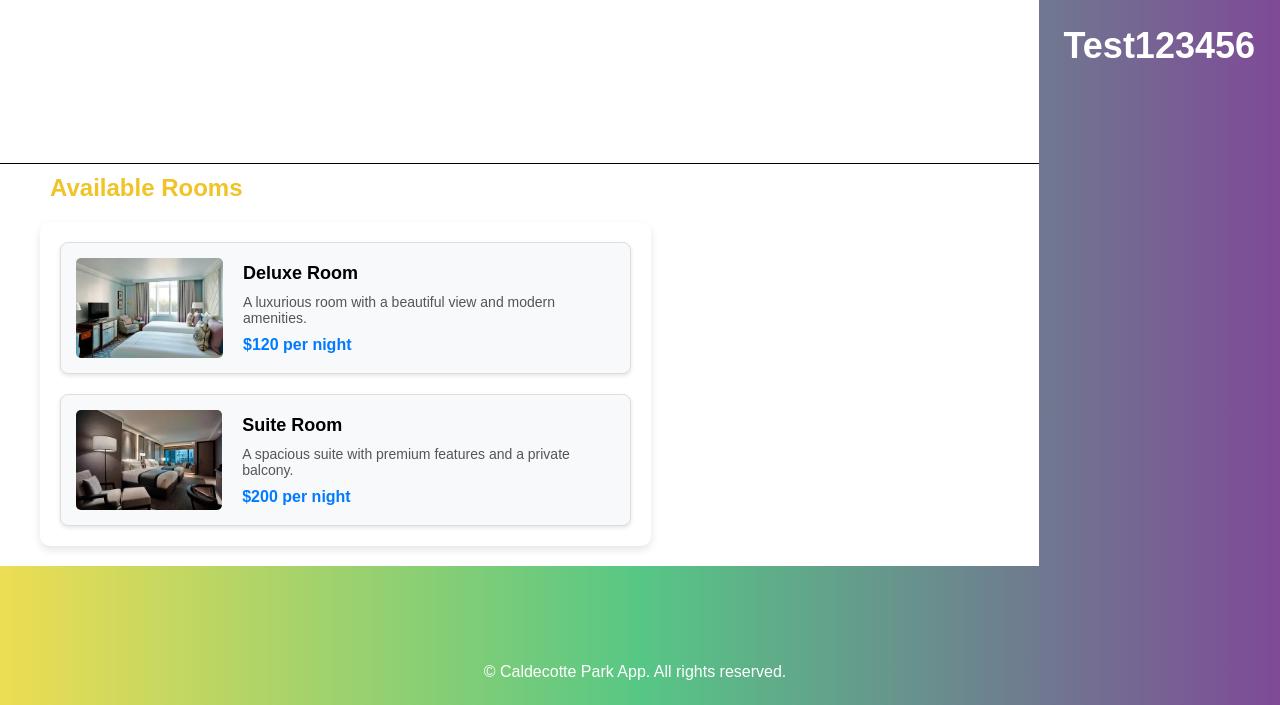
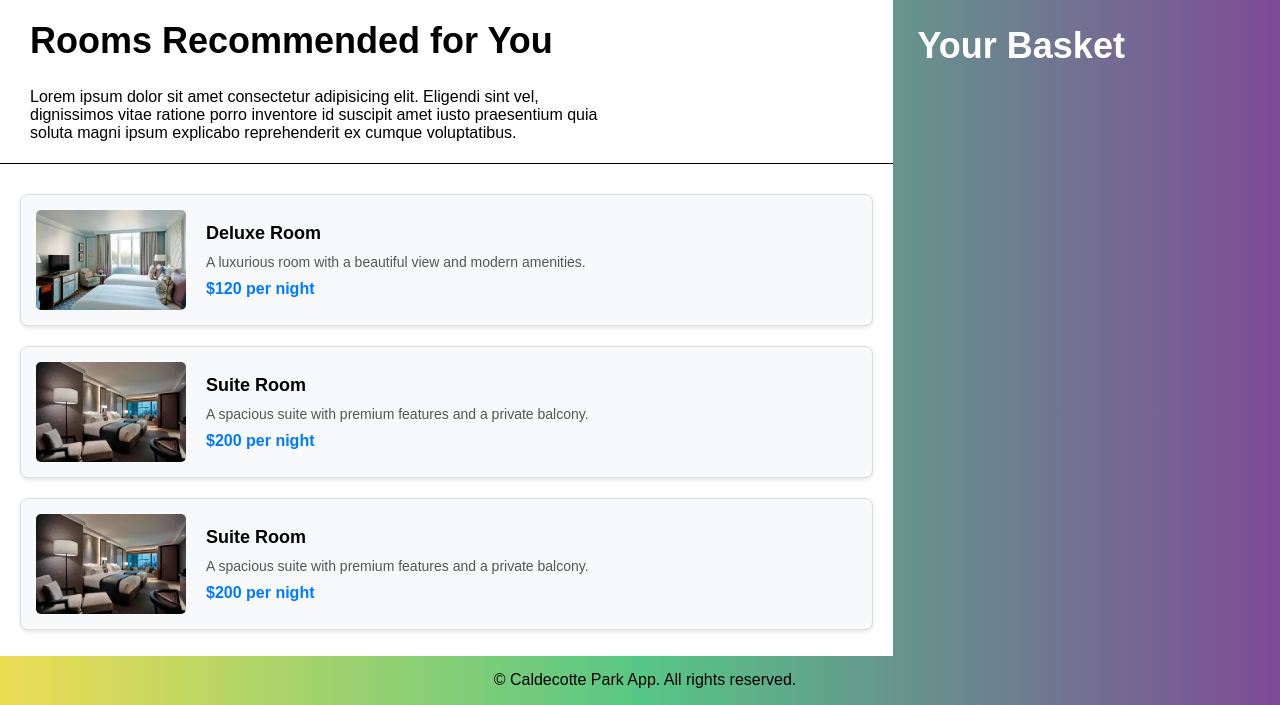
Before and after one commit to calum-gray/Poster-Assignment, a Flask app: page /booking in a window 1280 px wide. Shown: the part 95-800 px from the top of the page. Run offline with Flask 2, Linux system fonts and the light colour scheme.

Commit message:
Did a bunch of shit idk

```diff
--- a/flask-app/app/static/css/styles.css
+++ b/flask-app/app/static/css/styles.css
@@ -15,10 +15,15 @@
 footer {
     color: white;
     text-align: center;
-    padding: 8px 0;
+    padding: 5px 0;
     position: fixed;
     width: 100%;
     bottom: 0;
+    height: 2.5rem;
+    display: flex;
+    justify-content: center;
+    align-content: center;
+    flex-wrap: wrap;
 }
 
 /*.container {*/
@@ -106,21 +111,24 @@ body {
   flex-direction: column;
   margin: 0;
   padding: 0;
+
     background: linear-gradient(90deg,rgba(237, 221, 83, 1) 0%, rgba(87, 199, 133, 1) 50%, rgba(126, 74, 151, 1) 100%);
 }
 
 h1 {
     font-size: 36px;
     margin: 25px;
-    color: white;
+    color: black;
   }
 
 p {
-    margin-left: 40px;
-    margin-right: 50px;
+    margin-left: 10px;
+    color: black;
+}
+
+.page-header {
     color: white;
 }
-
 
 .container {
     height: 99dvh;
@@ -165,7 +173,7 @@ p {
 }
 
 .booking-title {
-    margin: 0 0 0 50px;
+    margin: 0 0 0 10px;
 }
 
 .booking-desc {
@@ -191,12 +199,9 @@ p {
     display: flex;
     flex-direction: column;
     gap: 20px;
-    width: 55%;
-    margin: 20px 0 20px 40px;
     background-color: white;
     padding: 20px;
     border-radius: 10px;
-    box-shadow: 0 4px 8px rgba(0, 0, 0, 0.1);
 }
 
 .room-item {
@@ -244,6 +249,11 @@ p {
 
 .left{
     background-color: white;
+    height: 41rem;
+}
+
+.right {
+    width: 55%;
 }
 
 .main-container {
--- a/flask-app/app/templates/App/Booking/booking.html
+++ b/flask-app/app/templates/App/Booking/booking.html
@@ -5,13 +5,12 @@
         <div class="left">
             <div class="title-container">
                 <div class="booking-content">
-                    <h1 class="booking-title">Make a Booking</h1>
+                    <h1 class="booking-title">Rooms Recommended for You</h1>
                     <div class="booking-desc">
                         <p>Lorem ipsum dolor sit amet consectetur adipisicing elit. Eligendi sint vel, dignissimos vitae ratione porro inventore id suscipit amet iusto praesentium quia soluta magni ipsum explicabo reprehenderit ex cumque voluptatibus.</p>
                     </div>
                 </div>
             </div>
-            <h2 class="rooms-title">Available Rooms</h2>
             <div class="rooms">
                 <div class="room-item">
                     <img src="{{ url_for('static', filename='images/room1.jpg') }}" alt="Room 1" class="room-image">
@@ -29,10 +28,18 @@
                         <p class="room-price">$200 per night</p>
                     </div>
                 </div>
+                <div class="room-item">
+                    <img src="{{ url_for('static', filename='images/room2.jpg') }}" alt="Room 2" class="room-image">
+                    <div class="room-details">
+                        <h3 class="room-title">Suite Room</h3>
+                        <p class="room-desc">A spacious suite with premium features and a private balcony.</p>
+                        <p class="room-price">$200 per night</p>
+                    </div>
+                </div>
             </div>
         </div>
         <div class="right">
-            <h1>Test123456</h1>
+            <h1 class="page-header">Your Basket</h1>
         </div>
     </div>
 </body>
--- a/flask-app/app/templates/App/app-base.html
+++ b/flask-app/app/templates/App/app-base.html
@@ -10,7 +10,7 @@
 <body>
     <header class="header">
         <img onclick="location.href='/'" class="logo" src="/static/images/logo.png" />
-        <h1>Caldecotte Park Hotel</h1>
+        <h1 class="page-header">Caldecotte Park Hotel</h1>
         <nav class="menu">
             <div class="dropdown" style="float:right;">
                 <div class="menu-item"><i class='bx bx-menu-alt-right bx-lg' style='color:#F0C327' ></i></div>
```
